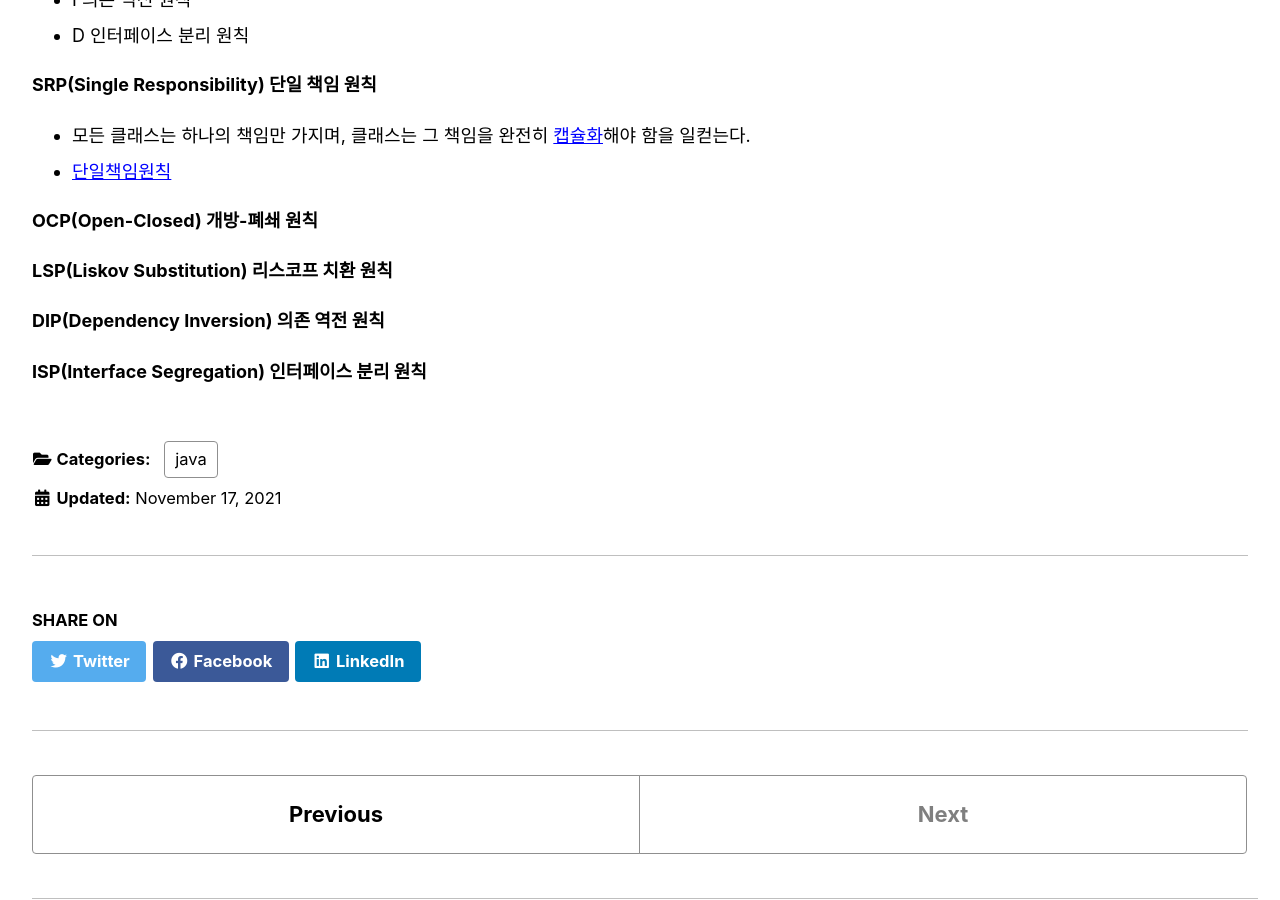
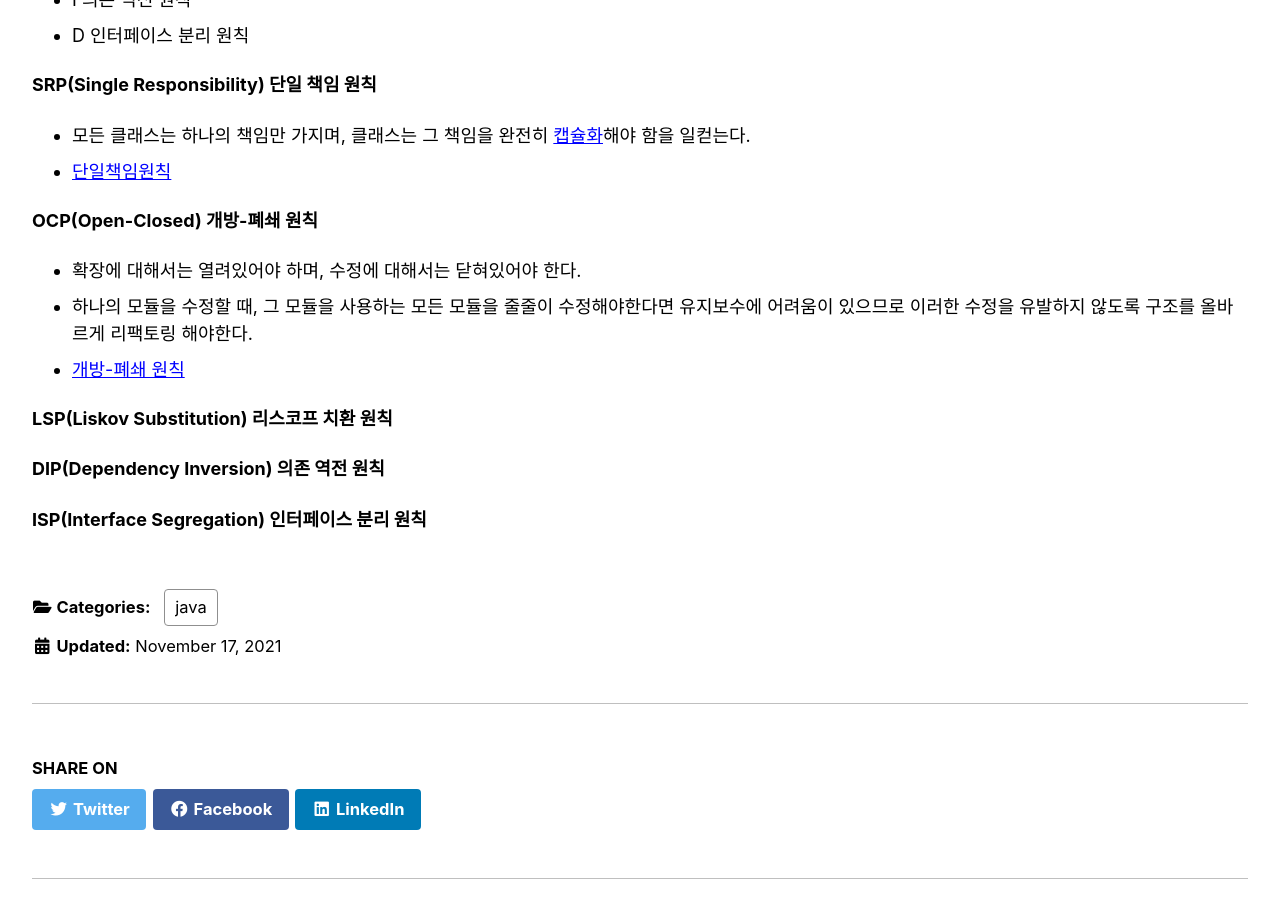
Before and after one commit to haneulch/haneulch.github.io, a Jekyll site: the page built from _posts/2021-11-17-java-solid.md, in a window 1280 px wide and 900 px high, scrolled down 483 px. Built offline with Jekyll 4.4.1, drawn with Linux system fonts in a browser that asks for light colours; cached includes are drawn as plain includes; emoji names are drawn with the system emoji font.

Commit message:
Fix: 개방 폐쇄 원칙 내용 추가

```diff
--- a/_posts/2021-11-17-java-solid.md
+++ b/_posts/2021-11-17-java-solid.md
@@ -19,6 +19,9 @@ comments: true
  - [단일책임원칙](https://ko.wikipedia.org/wiki/%EB%8B%A8%EC%9D%BC_%EC%B1%85%EC%9E%84_%EC%9B%90%EC%B9%99)
 
 **OCP(Open-Closed) 개방-폐쇄 원칙**
+ - 확장에 대해서는 열려있어야 하며, 수정에 대해서는 닫혀있어야 한다.
+ - 하나의 모듈을 수정할 때, 그 모듈을 사용하는 모든 모듈을 줄줄이 수정해야한다면 유지보수에 어려움이 있으므로 이러한 수정을 유발하지 않도록 구조를 올바르게 리팩토링 해야한다.
+ - [개방-폐쇄 원칙](https://ko.wikipedia.org/wiki/%EA%B0%9C%EB%B0%A9-%ED%8F%90%EC%87%84_%EC%9B%90%EC%B9%99)
 
 **LSP(Liskov Substitution) 리스코프 치환 원칙**
 
```
